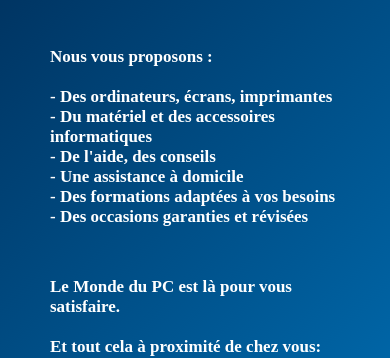
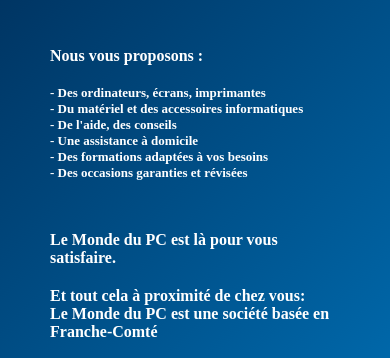
Before and after one commit to mikagame/Lmdupc, a plain HTML site: page index.html in a window 390 px wide. Shown: the part 741-1099 px from the top of the page. Drawn offline with Linux system fonts and the light colour scheme.

Commit message:
footer mobile

```diff
--- a/styles/pages/_index.scss
+++ b/styles/pages/_index.scss
@@ -248,6 +248,7 @@
             margin-right: 0;
             // width: 100%;
             width: 340px;
+            font-size: 13px;
         }
     }
 }
@@ -266,10 +267,11 @@
     .list {
         margin-right: 0;
         width: 100%;
+        display: flex;
+        flex-direction: column;
         p,
-        h3,
-        li {
-            font-size: 17px;
+        h3 {
+            font-size: 16px;
         }
         ul {
             margin-left: 0;
@@ -321,4 +323,9 @@
     .mailPhone {
         margin-bottom: 20px;
     }
+    li {
+        li {
+            font-size: 15px;
+        }
+    }
 }
```
Also changed, not shown: styles/main.css, 1 other file.
